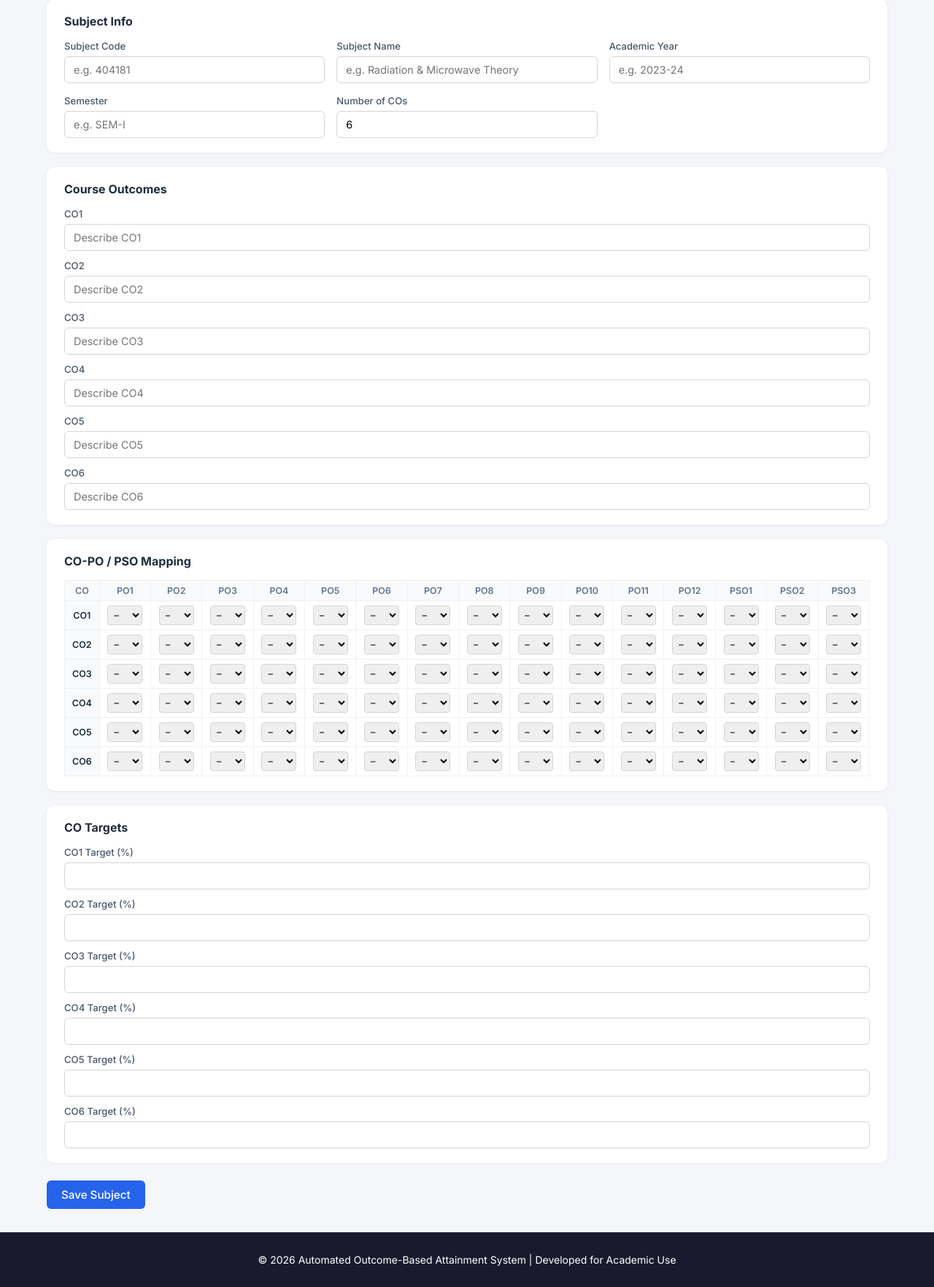
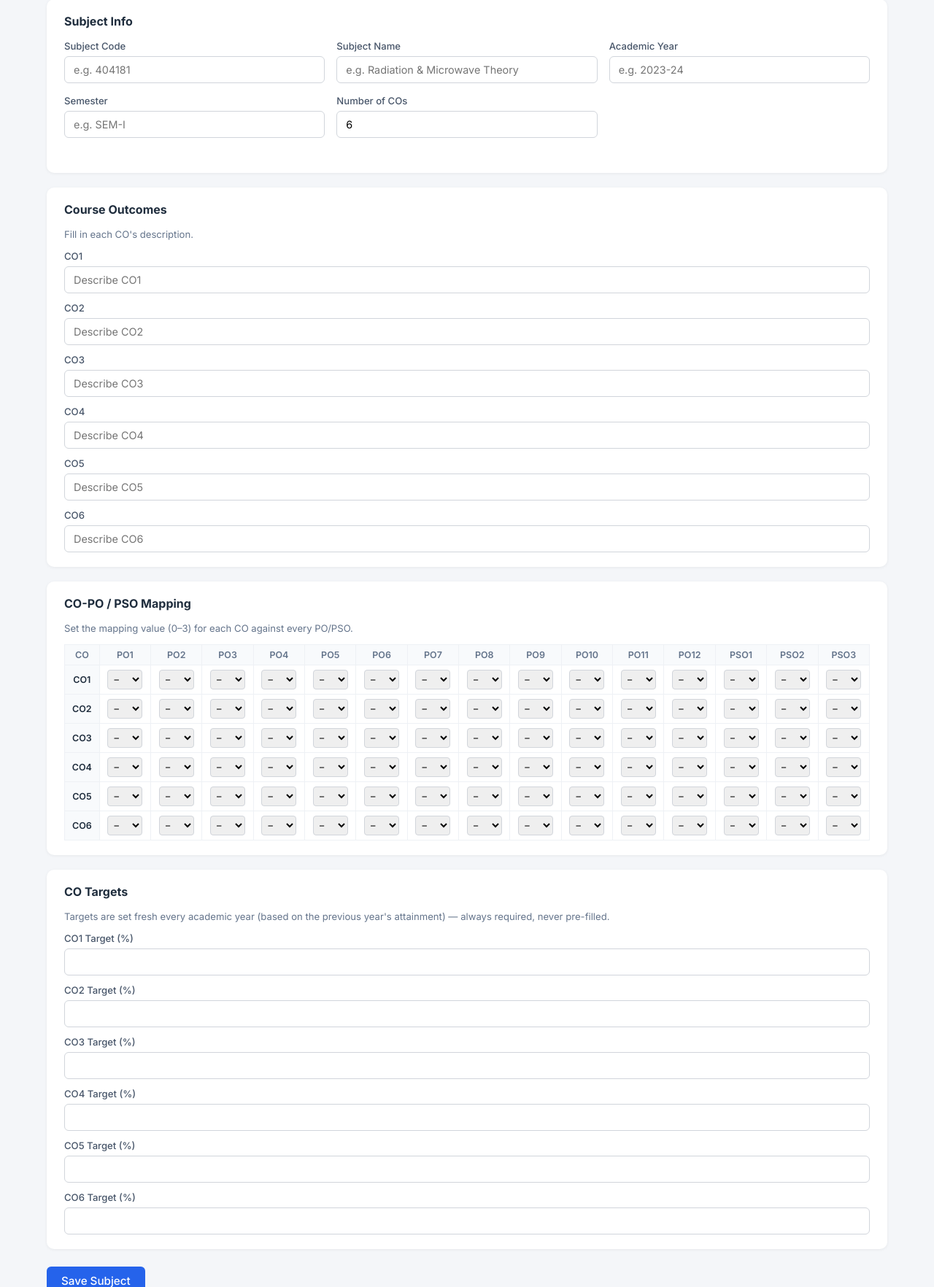
Before and after one commit to Rahuljangid09/Mini-project, a FastAPI app: page /obe/add-subject in a window 1280 px wide. Shown: the part 139-1903 px from the top of the page at 73% size. Run offline with FastAPI, Linux system fonts and the light colour scheme.

Commit message:
updates in obe UI

```diff
--- a/app/static/style.css
+++ b/app/static/style.css
@@ -383,6 +383,24 @@ footer {
     margin-top: 4px;
 }
 
+/* Subject lookup status + section hints */
+.subject-status {
+    margin: 12px 0 0;
+    font-size: 0.82rem;
+    padding: 8px 12px;
+    border-radius: 6px;
+}
+
+.subject-status.checking { color: #64748b; background: #f1f5f9; }
+.subject-status.found     { color: #166534; background: #dcfce7; }
+.subject-status.new       { color: #1e40af; background: #dbeafe; }
+
+.section-hint {
+    margin: 0 0 14px;
+    font-size: 0.82rem;
+    color: #64748b;
+}
+
 @media (max-width: 800px) {
     .form-grid { grid-template-columns: 1fr; }
     .obe-main { padding: 20px 16px; }
--- a/app/templates/obe_add_subject.html
+++ b/app/templates/obe_add_subject.html
@@ -24,10 +24,10 @@
           <h3>Subject Info</h3>
           <div class="form-grid">
             <label>Subject Code
-              <input type="text" name="subject_code" placeholder="e.g. 404181" required />
+              <input type="text" id="subject-code" name="subject_code" placeholder="e.g. 404181" required />
             </label>
             <label>Subject Name
-              <input type="text" name="subject_name" placeholder="e.g. Radiation & Microwave Theory" required />
+              <input type="text" id="subject-name" name="subject_name" placeholder="e.g. Radiation & Microwave Theory" required />
             </label>
             <label>Academic Year
               <input type="text" name="academic_year" placeholder="e.g. 2023-24" required />
@@ -39,17 +39,20 @@
               <input type="number" id="co-count" min="1" max="12" value="6" required />
             </label>
           </div>
+          <p id="subject-status" class="subject-status"></p>
         </section>
 
         <!-- SECTION 2: Course Outcomes -->
         <section class="form-section">
           <h3>Course Outcomes</h3>
+          <p class="section-hint" id="co-hint">Fill in each CO's description.</p>
           <div id="co-text-rows" class="co-text-rows"></div>
         </section>
 
         <!-- SECTION 3: CO-PO/PSO Mapping -->
         <section class="form-section">
           <h3>CO-PO / PSO Mapping</h3>
+          <p class="section-hint" id="mapping-hint">Set the mapping value (0–3) for each CO against every PO/PSO.</p>
           <div class="mapping-scroll">
             <table class="mapping-table" id="mapping-table">
               <thead>
@@ -63,6 +66,7 @@
         <!-- SECTION 4: CO Targets -->
         <section class="form-section">
           <h3>CO Targets</h3>
+          <p class="section-hint">Targets are set fresh every academic year (based on the previous year's attainment) — always required, never pre-filled.</p>
           <div id="co-target-rows" class="co-target-rows"></div>
         </section>
 
@@ -77,11 +81,18 @@
     <script>
       const POS = ["PO1","PO2","PO3","PO4","PO5","PO6","PO7","PO8","PO9","PO10","PO11","PO12","PSO1","PSO2","PSO3"];
 
-      const coCountInput = document.getElementById("co-count");
-      const coTextRows   = document.getElementById("co-text-rows");
-      const coTargetRows = document.getElementById("co-target-rows");
+      const subjectCodeInput = document.getElementById("subject-code");
+      const subjectNameInput = document.getElementById("subject-name");
+      const coCountInput     = document.getElementById("co-count");
+      const coTextRows       = document.getElementById("co-text-rows");
+      const coTargetRows     = document.getElementById("co-target-rows");
       const mappingHeaderRow = document.getElementById("mapping-header-row");
-      const mappingBody  = document.getElementById("mapping-body");
+      const mappingBody      = document.getElementById("mapping-body");
+      const statusEl         = document.getElementById("subject-status");
+      const coHint           = document.getElementById("co-hint");
+      const mappingHint      = document.getElementById("mapping-hint");
+
+      let existingData = null; // set when a known subject's CO/mapping is loaded
 
       function buildMappingHeader() {
         mappingHeaderRow.innerHTML = "<th>CO</th>" + POS.map(p => `<th>${p}</th>`).join("");
@@ -95,29 +106,33 @@
         mappingBody.innerHTML = "";
 
         for (let i = 1; i <= n; i++) {
-          // CO text row
+          const coText = existingData && existingData.co_text && existingData.co_text[i] ? existingData.co_text[i] : "";
+
+          // CO text row (pre-filled + editable if existing data was found)
           const textRow = document.createElement("label");
           textRow.className = "co-text-row";
           textRow.innerHTML = `CO${i}
-            <input type="text" name="co_text_${i}" placeholder="Describe CO${i}" required />`;
+            <input type="text" name="co_text_${i}" placeholder="Describe CO${i}" value="${coText}" required />`;
           coTextRows.appendChild(textRow);
 
-          // CO target row
+          // CO target row — always blank, always required, never pre-filled
           const targetRow = document.createElement("label");
           targetRow.className = "co-target-row";
           targetRow.innerHTML = `CO${i} Target (%)
             <input type="number" name="co_target_${i}" min="0" max="100" step="0.1" required />`;
           coTargetRows.appendChild(targetRow);
 
-          // Mapping grid row
+          // Mapping grid row (pre-filled + editable if existing data was found)
           const mapRow = document.createElement("tr");
           let cells = `<td class="mapping-co-label">CO${i}</td>`;
           POS.forEach(po => {
+            const existingVal = existingData && existingData.mapping && existingData.mapping[i]
+              ? (existingData.mapping[i][po] ?? 0) : 0;
             cells += `<td><select name="map_${i}_${po}">
-              <option value="0">–</option>
-              <option value="1">1</option>
-              <option value="2">2</option>
-              <option value="3">3</option>
+              <option value="0" ${existingVal === 0 ? "selected" : ""}>–</option>
+              <option value="1" ${existingVal === 1 ? "selected" : ""}>1</option>
+              <option value="2" ${existingVal === 2 ? "selected" : ""}>2</option>
+              <option value="3" ${existingVal === 3 ? "selected" : ""}>3</option>
             </select></td>`;
           });
           mapRow.innerHTML = cells;
@@ -125,8 +140,49 @@
         }
       }
 
+      async function checkExistingSubject() {
+        const code = subjectCodeInput.value.trim();
+        if (!code) {
+          statusEl.textContent = "";
+          existingData = null;
+          return;
+        }
+
+        statusEl.textContent = "Checking subject code…";
+        statusEl.className = "subject-status checking";
+
+        try {
+          const res = await fetch(`/obe/subject-lookup?code=${encodeURIComponent(code)}`);
+          if (res.ok) {
+            const data = await res.json();
+            existingData = data;
+            subjectNameInput.value = data.subject_name || subjectNameInput.value;
+            coCountInput.value = data.co_count || coCountInput.value;
+            statusEl.textContent = `✓ Existing subject found — CO descriptions and mapping loaded from the last saved version (${data.academic_year || "previous year"}). Edit only if the curriculum has changed.`;
+            statusEl.className = "subject-status found";
+            coHint.textContent = "Loaded from the existing subject — review and edit only if needed.";
+            mappingHint.textContent = "Loaded from the existing subject — review and edit only if needed.";
+          } else {
+            existingData = null;
+            statusEl.textContent = "New subject — fill in Course Outcomes and Mapping below.";
+            statusEl.className = "subject-status new";
+            coHint.textContent = "Fill in each CO's description.";
+            mappingHint.textContent = "Set the mapping value (0–3) for each CO against every PO/PSO.";
+          }
+        } catch (err) {
+          // Backend not wired up yet — expected for now, treat as a new subject.
+          existingData = null;
+          statusEl.textContent = "New subject — fill in Course Outcomes and Mapping below.";
+          statusEl.className = "subject-status new";
+        }
+
+        rebuildRows();
+      }
+
       buildMappingHeader();
       rebuildRows();
+
+      subjectCodeInput.addEventListener("blur", checkExistingSubject);
       coCountInput.addEventListener("change", rebuildRows);
 
       document.getElementById("add-subject-form").addEventListener("submit", function (e) {
```
